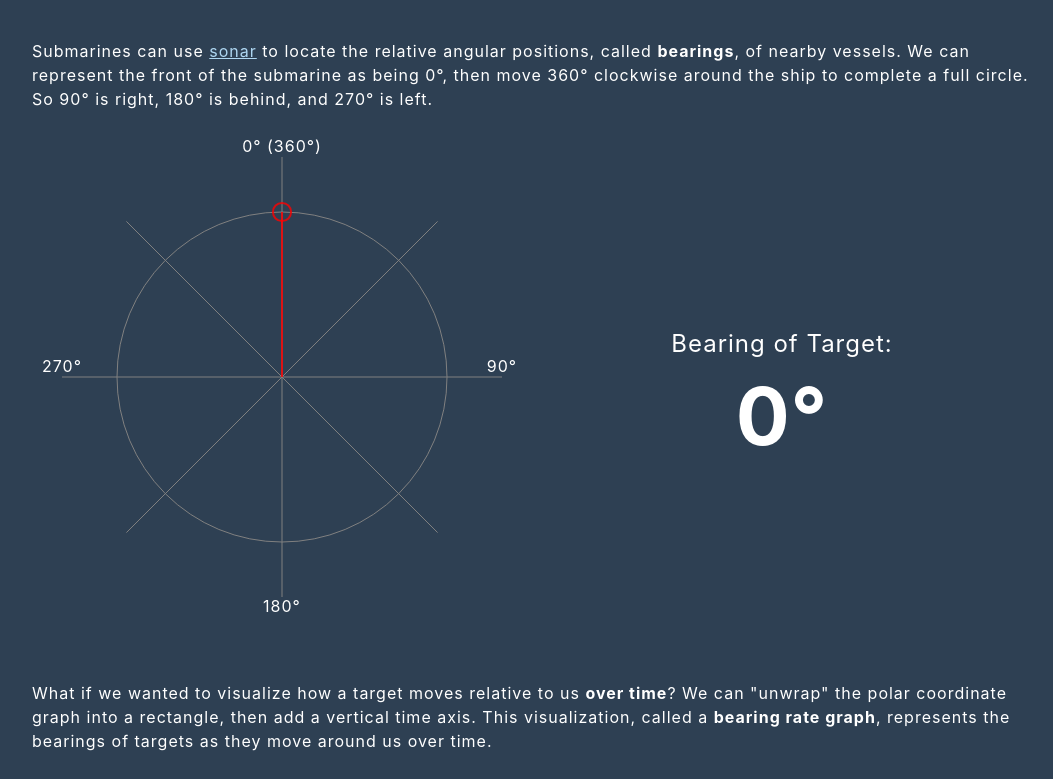
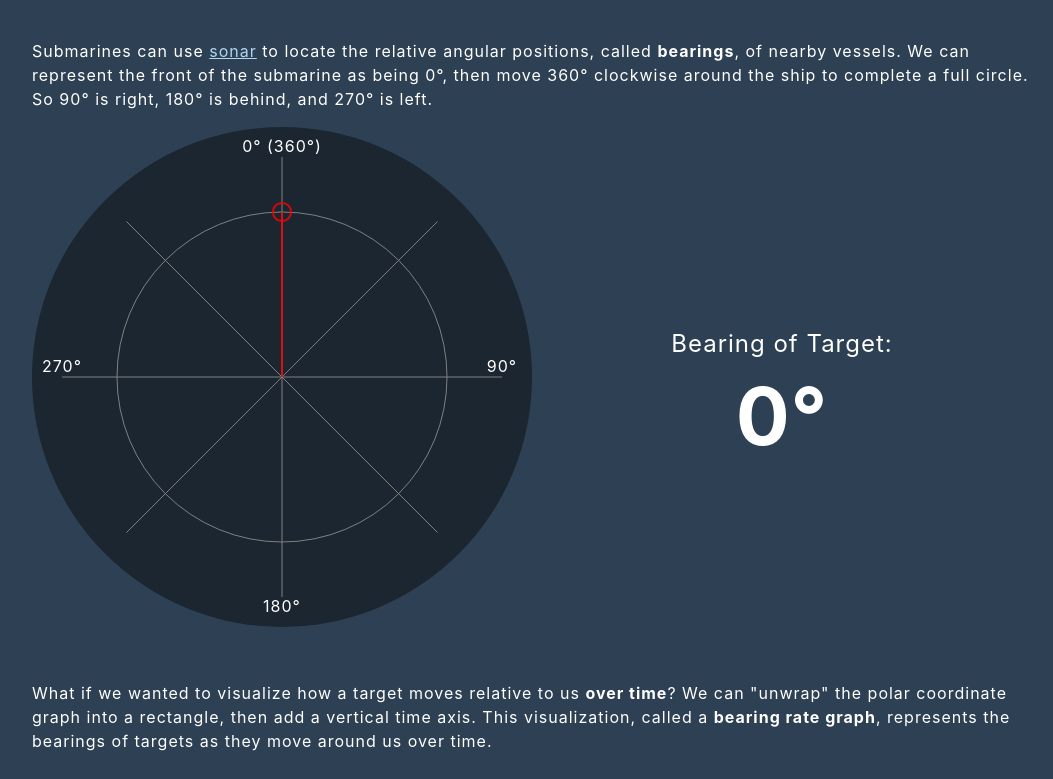
Before and after one commit to harryli0088/bearing-rate-graph, a Svelte app: page / in a window 1280 px wide. Shown: the part 900-1679 px from the top of the page, without its empty margins (108-1161 px from the left). Built offline with nearby package versions, Linux system fonts and the light colour scheme.

Commit message:
dummy circle to capture events

```diff
--- a/src/Components/Polar.svelte
+++ b/src/Components/Polar.svelte
@@ -45,10 +45,15 @@
       bind:this={svg}
       width={fullWidth}
       height={fullHeight}
-      on:mousemove={onMouseMove}
-      on:touchmove={onTouchMove}
     >
       <g transform={`translate(${fullWidth/2},${fullHeight/2})`}>
+        <circle
+          cx={0}
+          cy={0}
+          r={fullWidth/2}
+          fill="#1B2631"
+        />
+
         <g class="grid">
           <circle cx={0} cy={0} r={halfWidth*3/4}/>
 
@@ -84,6 +89,15 @@
             stroke-width="2px"
           />
         </g>
+
+        <circle
+          cx={0}
+          cy={0}
+          r={fullWidth/2}
+          on:mousemove={onMouseMove}
+          on:touchmove={onTouchMove}
+          fill="transparent"
+        />
       </g>
     </svg>
   </div>
```
